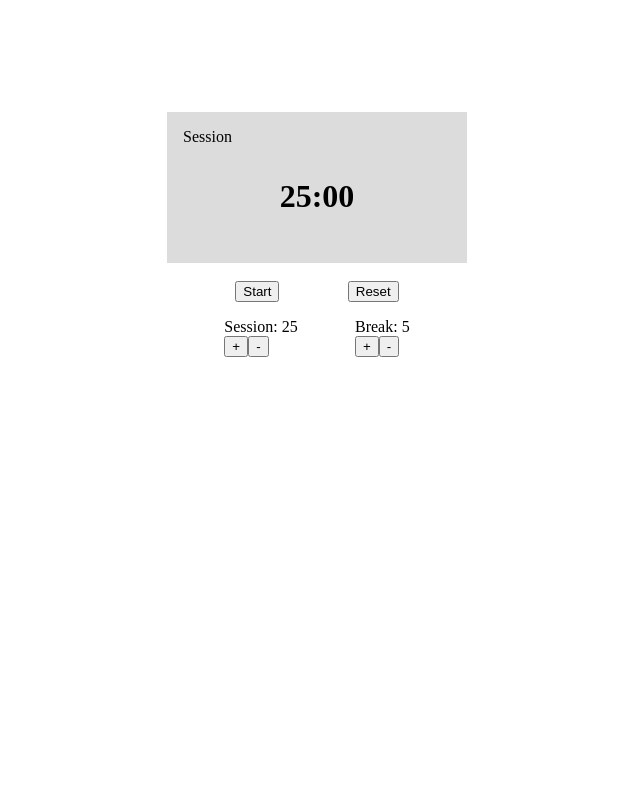
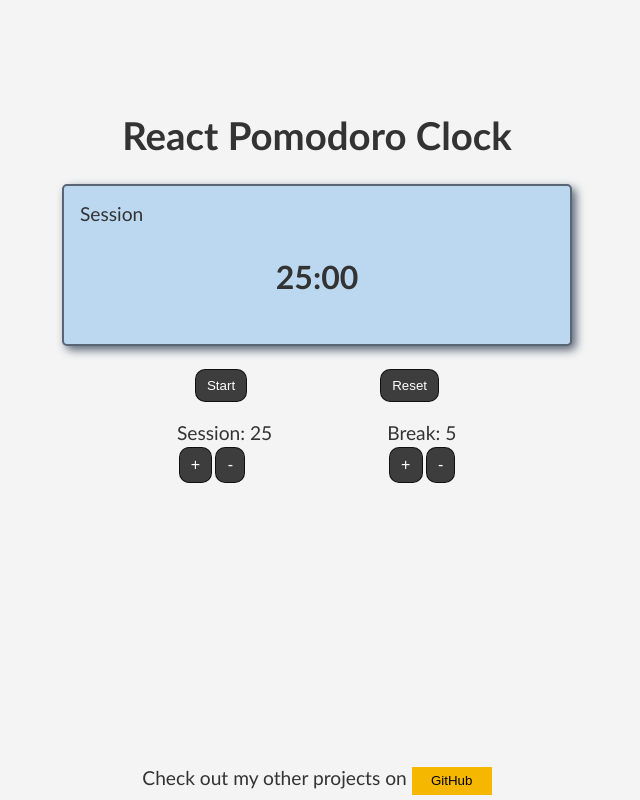
Before and after one commit to EzequielCaste/react-pomodoro-clock, a React (Create React App) app: page / in a window 1280 px wide. Shown: the whole page, without its empty margins (323-963 px from the left). Built offline with nearby package versions, Linux system fonts and the light colour scheme.

Commit message:
styles done

```diff
--- a/public/index.html
+++ b/public/index.html
@@ -1,25 +1,12 @@
 <!DOCTYPE html>
 <html lang="en">
-
   <head>
-	<meta charset="utf-8">
-	<meta name="viewport" content="width=device-width, initial-scale=1, shrink-to-fit=no">
-	<meta name="theme-color" content="#000000">
-	<!--
-      manifest.json provides metadata used when your web app is added to the
-      homescreen on Android. See https://developers.google.com/web/fundamentals/engage-and-retain/web-app-manifest/
-    -->
-	<link rel="manifest" href="%PUBLIC_URL%/manifest.json">
-	<link rel="shortcut icon" href="%PUBLIC_URL%/favicon.ico">
-	<!--
-      Notice the use of %PUBLIC_URL% in the tags above.
-      It will be replaced with the URL of the `public` folder during the build.
-      Only files inside the `public` folder can be referenced from the HTML.
-
-      Unlike "/favicon.ico" or "favicon.ico", "%PUBLIC_URL%/favicon.ico" will
-      work correctly both with client-side routing and a non-root public URL.
-      Learn how to configure a non-root public URL by running `npm run build`.
-    -->
+    <meta charset="utf-8" />
+    <meta
+      name="viewport"
+      content="width=device-width, initial-scale=1, shrink-to-fit=no"
+    />
+    <meta name="theme-color" content="#000000" />
     <title>React App</title>
   </head>
 
@@ -28,16 +15,13 @@
       You need to enable JavaScript to run this app.
     </noscript>
     <div id="root"></div>
-	<!--
-      This HTML file is a template.
-      If you open it directly in the browser, you will see an empty page.
-
-      You can add webfonts, meta tags, or analytics to this file.
-      The build step will place the bundled scripts into the <body> tag.
-
-      To begin the development, run `npm start` or `yarn start`.
-      To create a production bundle, use `npm run build` or `yarn build`.
-    -->
+    <footer>
+      Check out my other projects on
+      <form action="https://github.com/ezzep66" method="GET">
+        <button class="btn">
+          GitHub
+        </button>
+      </form>
+    </footer>
   </body>
-
 </html>
--- a/src/App.js
+++ b/src/App.js
@@ -98,7 +98,8 @@ export default function App() {
     document.getElementById("beep").load();
   }
   return (
-    <>
+    <div className="container">
+      <h1>React Pomodoro Clock</h1>
       <TimerDisplay
         runningSession={runningSession}
         minutes={minutes}
@@ -116,6 +117,6 @@ export default function App() {
         breakLength={breakLength}
         handleBreak={handleBreak}
       />
-    </>
+    </div>
   );
 }
--- a/src/styles.css
+++ b/src/styles.css
@@ -1,13 +1,32 @@
-.App {
-  font-family: sans-serif;
+body {
+  font-family: Gill Sans, Gill Sans MT, Calibri, Trebuchet MS, sans-serif;
+  margin: 0;
+  padding: 0;
+  background-color: #f4f4f4;
+  color: #333;
+  font-size: 1.2rem;
+}
+
+* {
+  box-sizing: border-box;
+}
+
+.container {
+  margin: 0 auto;
+  max-width: 80vw;
+}
+.container h1 {
   text-align: center;
 }
 #root {
-  width: 300px;
+  max-width: 510px;
   margin: 7rem auto;
 }
 .display {
-  background-color: gainsboro;
+  border-radius: 5px;
+  border: 2px solid #596475;
+  box-shadow: 4px 4px 10px #596475;
+  background-color: rgb(187, 216, 240);
   padding: 1rem;
 }
 #time-left {
@@ -18,8 +37,56 @@
   display: flex;
   justify-content: space-evenly;
 }
+.function-buttons button,
+.controls button {
+  cursor: pointer;
+  transition: background-color 0.25s;
+  background-color: rgba(0, 0, 0, 0.75);
+  color: #fff;
+  border-radius: 10px;
+  padding: 0.5rem 0.7rem;
+  border: 1px solid rgba(0, 0, 0, 0.75);
+}
+.controls button {
+  font-size: 1rem;
+  margin: 0.2rem 0.1rem;
+}
+button:hover {
+  background-color: rgb(187, 216, 240);
+  color: black;
+}
 .controls {
   margin-top: 1em;
   display: flex;
   justify-content: space-evenly;
 }
+
+footer {
+  text-align: center;
+  position: absolute;
+  bottom: 0px;
+  left: 0;
+  right: 0;
+  margin-left: auto;
+  margin-right: auto;
+  margin-bottom: 5px;
+}
+footer button {
+  line-height: unset;
+}
+footer form {
+  display: inline;
+}
+footer .btn {
+  width: 80px;
+  box-shadow: 0 0;
+  text-decoration: none;
+  cursor: pointer;
+  border: 0;
+  outline: none;
+  background: #f5b700;
+  color: black;
+  padding: 0.5em;
+  position: relative;
+  z-index: 1;
+}
```
Lines whose indentation alone changed are shown as unchanged.
